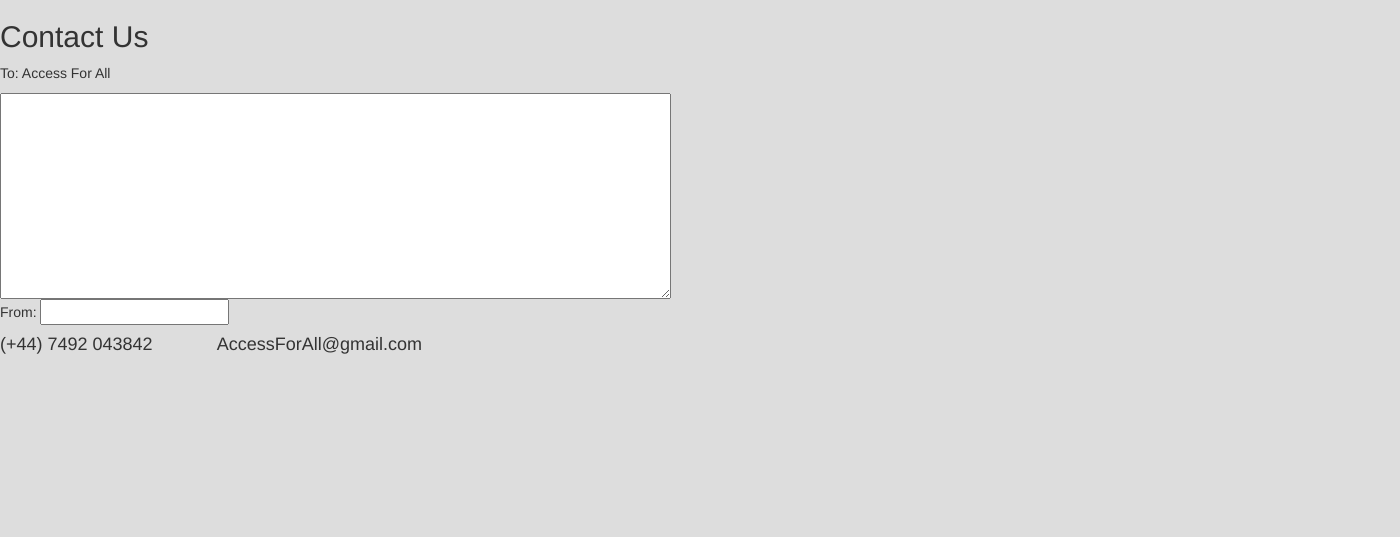
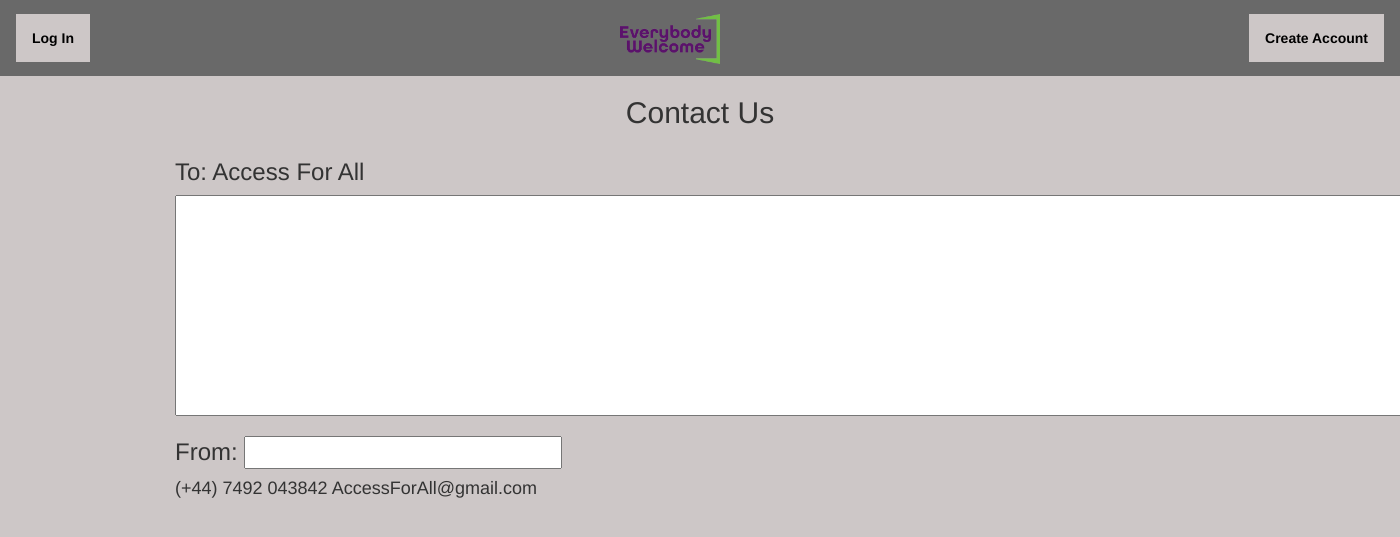
Before and after one commit to Amdaxx/Access-for-all-project, a PHP site: page /contactUs.php in a window 1400 px wide; the page is wider, and only the part inside the window is pictured. Shown: the top 537 px of that part. Run offline with PHP 8.4, Linux system fonts and the light colour scheme.

Commit message:
wireframing and heading done

```diff
--- a/project/contactUs.php
+++ b/project/contactUs.php
@@ -1,17 +1,33 @@
 <link rel="stylesheet" href="https://maxcdn.bootstrapcdn.com/bootstrap/3.4.1/css/bootstrap.min.css">
 <link rel="stylesheet" href="style.css">
+<link rel="stylesheet" href="topNavHome.css">
 <html>
   <head>
     <title>Contact Us</title>
   </head>
 
   <body>
-    <?php echo '<h2>Contact Us</h2>';
-    echo '<p>To: Access For All</p>'; ?>
-    <textarea name="comment" rows="10" cols="80"></textarea>
-    <?php echo '<p>From:';?>
-    <input type="text">
+    <div id="header">
+      <ul>
+        <li><a href="userLogin.php">Log In</a></li>
+        <button2 onclick="window.location.href='landingPage.php';" type= "button" ><img src="Everybody-Welcome-logo.png" alt="Logo" width="100" height="50"></img></button2>
+        <li style="float:right"><a class="active" href="createAccount.php">Create Account</a></li>
+      </ul>
+    </div>
 
-    <h4>(+44) 7492 043842 &nbsp; &nbsp; &nbsp; &nbsp; &nbsp; &nbsp; AccessForAll@gmail.com</h4>
+    <div class="row">
+      <div class = "onecolumn">
+        <aboutUs>
+          <h2 >Contact Us</h2>
+        </aboutUs>
+      </div>
+    </div>
+
+    <div class="seventyfive">
+      <h3>To: Access For All</h3>
+      <textarea style = "overflow:scroll;" name="comment" rows="10" cols="150"></textarea>
+      <h3>From: <input type="text"></h3>
+      <h4>(+44) 7492 043842  AccessForAll@gmail.com</h4>
+    </div>
   </body>
 </html>
--- a/project/createAccount.php
+++ b/project/createAccount.php
@@ -5,9 +5,8 @@
 <header>
     <div id="header">
       <ul>
-        <li style = " font-size: 40px">Log In As: </li>
-        <li><a href="userLogin.php">Business</a></li>
-        <li><a href="userLogin.php">Site Admin</a></li>
+        <li><a href="userLogin.php">Log In</a></li>
+        <button2 onclick="window.location.href='landingPage.php';" type= "button" ><img src="Everybody-Welcome-logo.png" alt="Logo" width="100" height="50"></img></button2>
         <li style="float:right"><a class="active" href="createAccount.php">Create Account</a></li>
       </ul>
     </div>
--- a/project/topNavHome.css
+++ b/project/topNavHome.css
@@ -93,3 +93,33 @@ aboutUs{
   text-align: center;
   margin: auto;
 }
+button2{
+  background-color: #696969;
+  border: none;
+  text-align: center;
+  text-decoration: none;
+  display: inline-block;
+}
+
+button1{
+  background-color:#cdc7c7;
+  border: none;
+  text-align: center;
+  text-decoration: none;
+  display: inline-block;
+}
+
+button1:hover{
+  background-color: #696969;
+  padding: 10px 10px;
+}
+
+.seventyfive {
+  margin: auto;
+  width: 75%;
+}
+
+.center{
+  margin: auto;
+  width: 50%;
+}
```
Also changed, not shown: project/landingPage.php (+5 -6 lines), project/userLogIn.php (+3 -11 lines).
